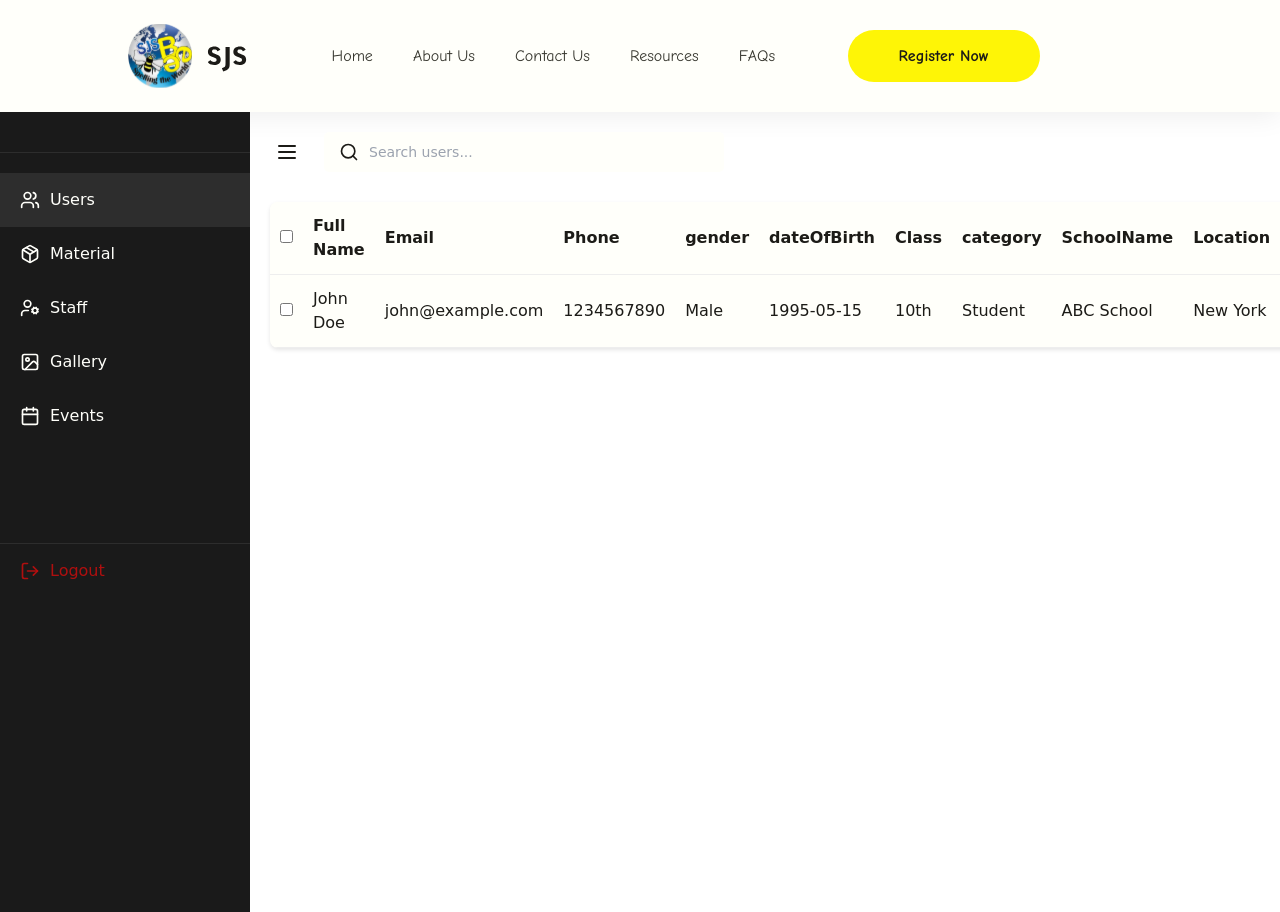
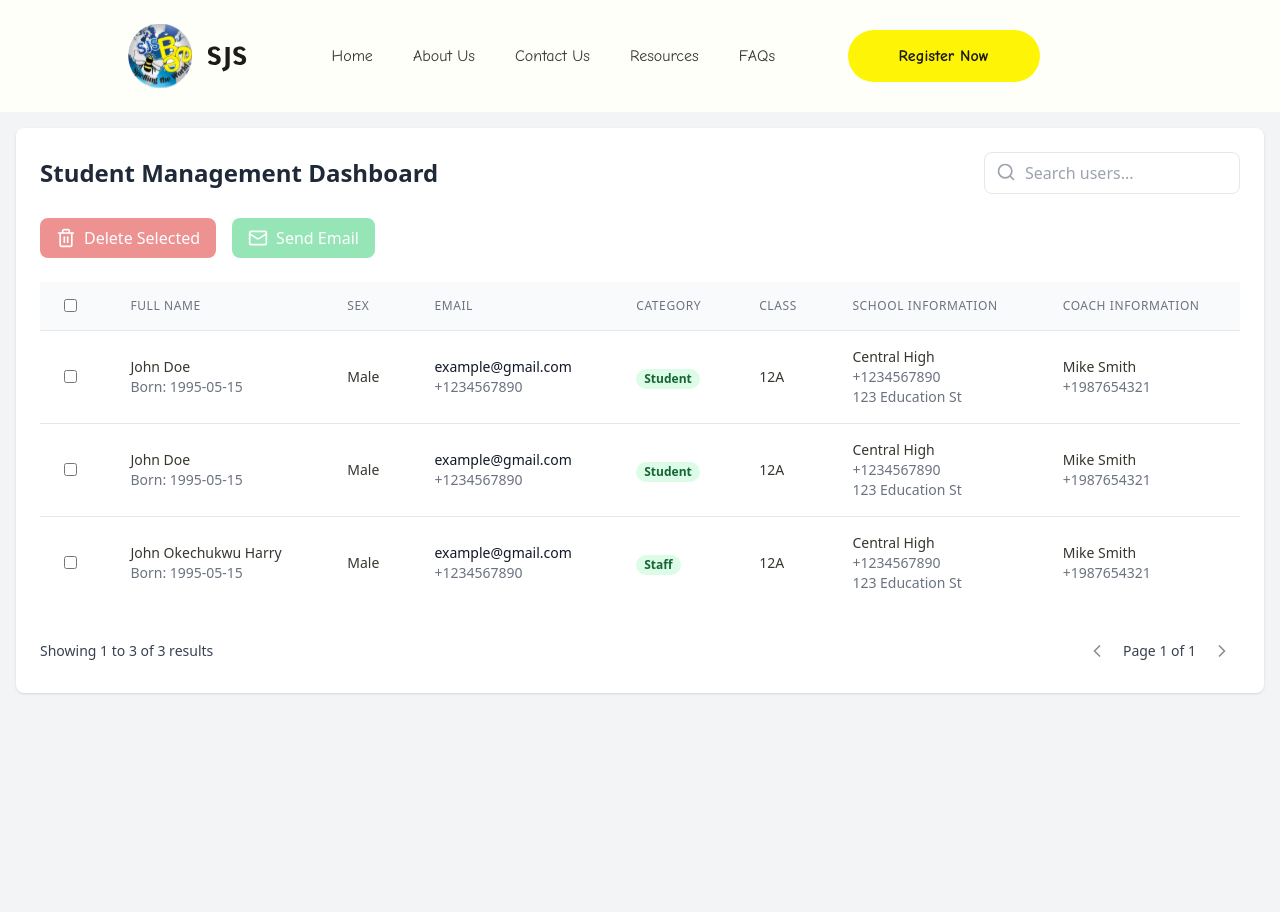
Before and after one commit to Nonsouddy/sir_john_spelling_bee, a Next.js app: page /dashboard in a window 1280 px wide. Built offline with nearby package versions, Linux system fonts and the light colour scheme; some icons are missing.

Commit message:
Student Management Dashboard recreated

```diff
--- a/app/(Admin)/dashboard/page.tsx
+++ b/app/(Admin)/dashboard/page.tsx
@@ -1,178 +1,289 @@
 "use client"
 import { useState } from 'react';
-import { Users, Package, UserCog, Image as ImageIcon, Calendar, LogOut, Mail, Search, Trash2, Menu, Link } from 'lucide-react';
-import '@assets/css/dashboard.css'
+import { Search, Trash2, Mail, ChevronLeft, ChevronRight } from 'lucide-react';
 
-const Dashboard = () => {
-  const [isSidebarOpen, setIsSidebarOpen] = useState(true);
-  const [selectedUsers, setSelectedUsers] = useState<Array<any>>([]);
-  const [searchTerm, setSearchTerm] = useState('');
-  const [users, setUsers] = useState([
+// Illustrate interfaces for type safety
+interface User {
+  id: number;
+  fullName: string;
+  email:string
+  sex: string;
+  category: string;
+  dateOfBirth: string;
+  class: string;
+  phoneNumber: string;
+  schoolName: string;
+  schoolphoneNumber: string;
+  schoolAddress: string;
+  coachName: string;
+  coachPhone: string;
+}
+
+const AdminDashboard = () => {
+  // Properly typed state
+  const [users, setUsers] = useState<User[]>([
     {
       id: 1,
       fullName: 'John Doe',
-      email: 'john@example.com',
-      phoneNumber: '1234567890',
-      gender: 'Male',
+      email: 'example@gmail.com',
+      phoneNumber: '+1234567890',
+      sex: 'Male',
+      category: 'Student',
       dateOfBirth: '1995-05-15',
-      class: '10th',
+      class: '12A',
+      schoolName: 'Central High',
+      schoolphoneNumber: '+1234567890',
+      schoolAddress: '123 Education St',
+      coachName: 'Mike Smith',
+      coachPhone: '+1987654321'
+    },
+    {
+      id: 2,
+      fullName: 'John Doe',
+      email: 'example@gmail.com',
+      phoneNumber: '+1234567890',
+      sex: 'Male',
       category: 'Student',
-      schoolName: 'ABC School',
-      location: 'New York',
-      coachName: 'Mike Johnson',
-      coachPhone: '9876543210'
+      dateOfBirth: '1995-05-15',
+      class: '12A',
+      schoolName: 'Central High',
+      schoolphoneNumber: '+1234567890',
+      schoolAddress: '123 Education St',
+      coachName: 'Mike Smith',
+      coachPhone: '+1987654321'
     },
-    // Add more sample users as needed
+    {
+      id: 3,
+      fullName: 'John Okechukwu Harry',
+      email: 'example@gmail.com',
+      phoneNumber: '+1234567890',
+      sex: 'Male',
+      category: 'Staff',
+      dateOfBirth: '1995-05-15',
+      class: '12A',
+      schoolName: 'Central High',
+      schoolphoneNumber: '+1234567890',
+      schoolAddress: '123 Education St',
+      coachName: 'Mike Smith',
+      coachPhone: '+1987654321'
+    },
   ]);
 
-  const toggleSidebar = () => {
-    setIsSidebarOpen(!isSidebarOpen);
+  const [selectedUsers, setSelectedUsers] = useState<number[]>([]);
+  const [searchQuery, setSearchQuery] = useState('');
+  const [currentPage, setCurrentPage] = useState(1);
+  const usersPerPage = 10;
+
+  // Search functionality
+  const filteredUsers = users.filter(user =>
+    Object.values(user).some(value =>
+      value.toString().toLowerCase().includes(searchQuery.toLowerCase())
+    )
+  );
+
+  // Pagination
+  const indexOfLastUser = currentPage * usersPerPage;
+  const indexOfFirstUser = indexOfLastUser - usersPerPage;
+  const currentUsers = filteredUsers.slice(indexOfFirstUser, indexOfLastUser);
+  const totalPages = Math.ceil(filteredUsers.length / usersPerPage);
+
+  // Handle user selection
+  const toggleUserSelection = (userId: number) => {
+    setSelectedUsers(prev =>
+      prev.includes(userId)
+        ? prev.filter(id => id !== userId)
+        : [...prev, userId]
+    );
   };
 
-  const handleUserSelection = (userId: any) => {
-    if (selectedUsers.includes(userId)) {
-      setSelectedUsers(selectedUsers.filter(id => id !== userId));
+  // Handle select all
+  const toggleSelectAll = () => {
+    if (selectedUsers.length === currentUsers.length) {
+      setSelectedUsers([]);
     } else {
-      setSelectedUsers([...selectedUsers, userId]);
+      setSelectedUsers(currentUsers.map(user => user.id));
     }
   };
 
-  const deleteUser = (userId: number) => {
-    setUsers(users.filter(user => user.id !== userId));
-    setSelectedUsers(selectedUsers.filter(id => id !== userId));
-  };
-
+  // Delete selected users
   const deleteSelectedUsers = () => {
-    setUsers(users.filter(user => !selectedUsers.includes(user.id)));
+    setUsers(prev => prev.filter(user => !selectedUsers.includes(user.id)));
     setSelectedUsers([]);
   };
 
-  const sendEmail = (email: string) => {
-    // Implement email functionality here
-    console.log(`Sending email to ${email}`);
+  // Send email confirmation
+  const sendEmailConfirmation = () => {
+    // trigger an API call
+    console.log('Sending email to selected users:', selectedUsers);
   };
 
-  const filteredUsers = users.filter(user =>
-    user.fullName.toLowerCase().includes(searchTerm.toLowerCase()) ||
-    user.email.toLowerCase().includes(searchTerm.toLowerCase())
-  );
+  return (
+    <div className="min-h-screen bg-gray-100 p-4">
+      <div className="max-w-7xl mx-auto">
+        <div className="bg-white rounded-lg shadow p-6">
+          {/* Header */}
+          <div className="flex flex-col md:flex-row justify-between items-center mb-6">
+            <h1 className="text-2xl font-bold text-gray-800 mb-4 md:mb-0">
+              Student Management Dashboard
+            </h1>
 
-  return (
-    <div className="dashboard">
-      <div className={`sidebar ${isSidebarOpen ? 'open' : 'closed'}`}>
-        <div className="sidebar-header">
-          {/* <h2>Admin Panel</h2> */}
-        </div>
-        <nav className="sidebar-nav">
-          <a href="/dashboard" className="active nav-item">
-            <Users size={20} />
-            <span>Users</span>
-          </a>
-          <a href="/materialPage" className="nav-item">
-            <Package size={20} />
-            <span>Material</span>
-          </a>
-          <a href="/staffPage" className="nav-item">
-            <UserCog size={20} />
-            <span>Staff</span>
-          </a>
-          <a href="/adminGalleryPage" className="nav-item">
-            <ImageIcon size={20} />
-            <span>Gallery</span>
-          </a>
-          <a href="/eventManagementDashboard" className="nav-item">
-            <Calendar size={20} />
-            <span>Events</span>
-          </a>
-          <a href="#" className="logout nav-item">
-            <LogOut size={20} />
-            <span>Logout</span>
-          </a>
-        </nav>
-      </div>
-
-      <div className="main-content">
-        <div className="header">
-          <button className="menu-button" onClick={toggleSidebar}>
-            <Menu size={24} />
-          </button>
-          <div className="search-bar">
-            <Search size={20} />
+            {/* Search Bar */}
+            <div className="relative w-full md:w-64">
               <input
                 type="text"
                 placeholder="Search users..."
-              value={searchTerm}
-              onChange={(e) => setSearchTerm(e.target.value)}
+                className="w-full pl-10 pr-4 py-2 border rounded-lg focus:outline-none focus:ring-2 focus:ring-blue-500"
+                value={searchQuery}
+                onChange={(e) => setSearchQuery(e.target.value)}
               />
+              <Search className="absolute left-3 top-2.5 text-gray-400" size={20} />
             </div>
           </div>
 
-        <div className="user-actions">
-          {selectedUsers.length > 0 && (
-            <button className="delete-selected" onClick={deleteSelectedUsers}>
-              <Trash2 size={16} />
-              Delete Selected ({selectedUsers.length})
+          {/* Action Buttons */}
+          <div className="flex flex-wrap gap-4 mb-6">
+            <button
+              onClick={deleteSelectedUsers}
+              disabled={selectedUsers.length === 0}
+              className="flex items-center px-4 py-2 bg-red-600 text-white rounded-lg hover:bg-red-700 disabled:opacity-50"
+            >
+              <Trash2 className="mr-2" size={20} />
+              Delete Selected
             </button>
-          )}
+            <button
+              onClick={sendEmailConfirmation}
+              disabled={selectedUsers.length === 0}
+              className="flex items-center px-4 py-2 bg-emailButton text-white rounded-lg hover:bg-emailButtonHover disabled:opacity-50"
+            >
+
+              <Mail className="mr-2" size={20} />
+              Send Email
+            </button>
           </div>
 
-        <div className="users-table">
-          <table>
-            <thead>
+          {/* Table */}
+          <div className="overflow-x-auto">
+            <table className="min-w-full divide-y divide-gray-200">
+              <thead className="bg-gray-50">
                 <tr>
-                <th><input type="checkbox" /></th>
-                <th>Full Name</th>
-                <th>Email</th>
-                <th>Phone</th>
-                <th>gender</th>
-                <th> dateOfBirth</th>
-                <th>Class</th>
-                <th>category</th>
-                <th>SchoolName</th>
-                <th>Location</th>
-                <th>CoachName</th>
-                <th>CoachPhone</th>
-                <th>Actions</th>
+                  <th className="px-6 py-3 text-left">
+                    <input
+                      type="checkbox"
+                      checked={selectedUsers.length === currentUsers.length}
+                      onChange={toggleSelectAll}
+                      className="rounded border-gray-300"
+                    />
+                  </th>
+                  <th className="px-6 py-3 text-left text-xs font-medium text-gray-500 uppercase tracking-wider">
+                    Full Name
+                  </th>
+
+                  <th className="px-6 py-3 text-left text-xs font-medium text-gray-500 uppercase tracking-wider">
+                    Sex
+                  </th>
+                  <th className="px-6 py-3 text-left text-xs font-medium text-gray-500 uppercase tracking-wider">
+                    Email
+                  </th>
+                  <th className="px-6 py-3 text-left text-xs font-medium text-gray-500 uppercase tracking-wider">
+                    Category
+                  </th>
+                  <th className="px-6 py-3 text-left text-xs font-medium text-gray-500 uppercase tracking-wider">
+                    Class
+                  </th>
+                  <th className="px-6 py-3 text-left text-xs font-medium text-gray-500 uppercase tracking-wider">
+                    School Information
+                  </th>
+                  <th className="px-6 py-3 text-left text-xs font-medium text-gray-500 uppercase tracking-wider">
+                    Coach Information
+                  </th>
                 </tr>
               </thead>
-            <tbody>
-              {filteredUsers.map(user => (
-                <tr key={user.id}>
-                  <td>
+              <tbody className="bg-white divide-y divide-gray-200">
+                {currentUsers.map((user) => (
+                  <tr key={user.id} className="hover:bg-gray-50">
+                    <td className="px-6 py-4">
                       <input
                         type="checkbox"
                         checked={selectedUsers.includes(user.id)}
-                      onChange={() => handleUserSelection(user.id)}
+                        onChange={() => toggleUserSelection(user.id)}
+                        className="rounded border-gray-300"
                       />
+                    </td>
+                    <td className="px-6 py-4">
+                      <div className="text-sm font-medium text-textGray">
+                        {user.fullName}
+                      </div>
+                      <div className="text-sm text-gray-500">
+                        Born: {user.dateOfBirth}
+                      </div>
+                    </td>
+                    <td className="px-6 py-4">
+                      <div className="text-sm text-textGray">{user.sex}</div>
+                    </td>
+                    <td className="px-6 py-4">
+                      <div className="text-sm font-medium text-gray-900">
+                        {user.email}
+                      </div>
+                      <div className="text-sm text-gray-500">
+                         {user.phoneNumber}
+                      </div>
+                    </td>
 
+                    <td className="px-6 py-4">
+                      <span className="px-2 inline-flex text-xs leading-5 font-semibold rounded-full bg-green-100 text-green-800">
+                        {user.category}
+                      </span>
                     </td>
-                  <td>{user.fullName}</td>
-                  <td>{user.email}</td>
-                  <td>{user.phoneNumber}</td>
-                  <td>{user.gender}</td>
-                  <td>{user.dateOfBirth}</td>
-                  <td>{user.class}</td>
-                  <td>{user.category}</td>
-                  <td>{user.schoolName}</td>
-                  <td>{user.location}</td>
-                  <td>{user.coachName}</td>
-                  <td>{user.coachPhone}</td>
-                 <td className="actions">
-                    <button onClick={() => sendEmail(user.email)} className="email-btn">
-                      <Mail size={16} />
-                    </button>
-                    <button onClick={() => deleteUser(user.id)} className="delete-btn">
-                      <Trash2 size={16} />
-                    </button>
+                    <td className="px-6 py-4 text-sm text-textGray">
+                      {user.class}
+                    </td>
+                    <td className="px-6 py-4">
+                      <div className="text-sm text-textGray">{user.schoolName}</div>
+                      <div className="text-sm text-gray-500">{user.schoolphoneNumber}</div>
+                      <div className="text-sm text-gray-500">{user.schoolAddress}</div>
+                    </td>
+                    <td className="px-6 py-4">
+                      <div className="text-sm text-textGray">{user.coachName}</div>
+                      <div className="text-sm text-gray-500">{user.coachPhone}</div>
                     </td>
                   </tr>
                 ))}
               </tbody>
             </table>
           </div>
+
+          {/* Pagination */}
+          <div className="flex items-center justify-between mt-6">
+            <div className="flex items-center">
+              <span className="text-sm text-gray-700">
+                Showing {indexOfFirstUser + 1} to {Math.min(indexOfLastUser, filteredUsers.length)} of{' '}
+                {filteredUsers.length} results
+              </span>
+            </div>
+            <div className="flex items-center space-x-2">
+              <button
+                onClick={() => setCurrentPage(prev => Math.max(prev - 1, 1))}
+                disabled={currentPage === 1}
+                className="p-2 rounded-lg hover:bg-gray-100 disabled:opacity-50"
+              >
+                <ChevronLeft size={20} />
+              </button>
+              <span className="text-sm text-gray-700">
+                Page {currentPage} of {totalPages}
+              </span>
+              <button
+                onClick={() => setCurrentPage(prev => Math.min(prev + 1, totalPages))}
+                disabled={currentPage === totalPages}
+                className="p-2 rounded-lg hover:bg-gray-100 disabled:opacity-50"
+              >
+                <ChevronRight size={20} />
+              </button>
+            </div>
+          </div>
+        </div>
       </div>
     </div>
   );
 };
 
-export default Dashboard;
+export default AdminDashboard;
--- a/app/page.tsx
+++ b/app/page.tsx
@@ -6,9 +6,9 @@ import MaintenancePage from '../components/MaintenancePage'
 function page() {
   return (
     <>
-      <MaintenancePage page="Home Page" />
+      {/* <MaintenancePage page="Home Page" /> */}
       {/* <HomePage /> */}
-      {/* <Dashboard/> */}
+      <Dashboard/>
     </>
 
   )
--- a/assets/css/dashboard.css
+++ /dev/null
@@ -1,188 +0,0 @@
-/*dashboard.css */
-.dashboard {
-    display: flex;
-    min-height: 100vh;
-    font-family: 'Comic Sans MS';
-  }
-
-  .sidebar {
-    width: 250px;
-    background: #1a1a1a;
-    color: var(--background-color);
-    transition: all 0.3s ease;
-    height: 100vh;
-    position: fixed;
-  }
-
-  .sidebar.closed {
-    width: 0;
-    overflow: hidden;
-  }
-
-  .sidebar-header {
-    padding: 20px;
-    border-bottom: 1px solid var(--dashboard-nav-item-color);
-  }
-
-  .sidebar-header h2 {
-    margin: 0;
-    font-size: 1.5rem;
-  }
-
-  .sidebar-nav {
-    padding: 20px 0;
-  }
-
-  .nav-item {
-    display: flex;
-    align-items: center;
-    padding: 15px 20px;
-    color:var(--background-color);
-    text-decoration: none;
-    transition: background 0.3s ease;
-    gap: 10px;
-
-  }
-
-  .nav-item:hover,
-  .nav-item.active {
-    background: var(--dashboard-nav-item-color)
-  }
-
-  .nav-item.logout {
-    margin-top: 100px;
-    border-top: 1px solid var(--dashboard-nav-item-color);
-    color: var(--logout-color);
-
-  }
-
-  .main-content {
-    flex: 1;
-    padding: 20px;
-    margin-left: 250px;
-    transition: all 0.3s ease;
-  }
-
-  .sidebar.closed + .main-content {
-    margin-left: 0;
-  }
-
-  .header {
-    display: flex;
-    align-items: center;
-    margin-bottom: 30px;
-    gap: 20px;
-
-  }
-
-  .menu-button {
-    background: none;
-    border: none;
-    cursor: pointer;
-    padding: 5px;
-  }
-
-  .search-bar {
-    display: flex;
-    align-items: center;
-    background: var(--background-color);
-    padding: 8px 15px;
-    border-radius: 5px;
-    flex: 1;
-    max-width: 400px;
-  }
-
-  .search-bar input {
-    border: none;
-    background: none;
-    margin-left: 10px;
-    flex: 1;
-    outline: none;
-    font-size: 14px;
-  }
-
-  .user-actions {
-    margin-bottom: 20px;
-  }
-
-  .delete-selected {
-    display: flex;
-    align-items: center;
-    gap: 5px;
-    background: var(--dashboard-delete-color);
-    color:var(--background-color);
-    border: none;
-    padding: 8px 15px;
-    border-radius: 5px;
-    cursor: pointer;
-  }
-
-  .users-table {
-    background: var(--background-color);
-    border-radius: 8px;
-    box-shadow: 0 2px 4px rgba(0, 0, 0, 0.1);
-    overflow-x: auto;
-  }
-
-  table {
-    width: 100%;
-    border-collapse: collapse;
-  }
-
-  th, td {
-    padding: 12px 10px;
-    text-align: left;
-    border-bottom: 1px solid var( --dashboard-border-color);
-  }
-
-  th {
-    background: var(--background-color);
-    font-weight: 600;
-  }
-
-  .actions {
-    display: flex;
-    gap: 10px;
-  }
-
-  .email-btn,
-  .delete-btn {
-    background: none;
-    border: none;
-    cursor: pointer;
-    padding: 5px;
-    border-radius: 4px;
-  }
-
-  .email-btn {
-    color: var(--dashboard-email-color);
-  }
-
-  .delete-btn {
-    color: var(--logout-color);
-  }
-
-  .email-btn:hover,
-  .delete-btn:hover {
-    background:var(--dashboard-btn-color);
-  }
-
-  @media (max-width: 768px) {
-    .sidebar {
-      position: fixed;
-      z-index: 1000;
-    }
-
-    .main-content {
-      margin-left: 0;
-      width: 100%;
-    }
-
-    .users-table {
-      overflow-x: auto;
-    }
-
-    table {
-      min-width: 800px;
-    }
-  }
--- a/package.json
+++ b/package.json
@@ -36,6 +36,7 @@
     "tailwind-merge": "^2.5.4",
     "tailwindcss-animate": "^1.0.7",
     "uuid": "^11.0.3",
+    "yarn": "^1.22.22",
     "zod": "^3.24.1",
     "zustand": "^5.0.3"
   },
--- a/tailwind.config.js
+++ b/tailwind.config.js
@@ -20,6 +20,8 @@ module.exports = {
         textGray: "#37372F",
         primaryYellow: "#FEF506",
         textBlack: "#1C1B17",
+        emailButton: "#2ecc71",
+        emailButtonHover: "#209f55",
       },
       fontFamily: {
         inter: ["var(--font-inter)"],
```
Also changed, not shown: components/Registration/FirstForm.tsx (+6 -6 lines), 2 other files (tests, documents, lock files or other folders). Lines whose indentation alone changed are shown as unchanged.
